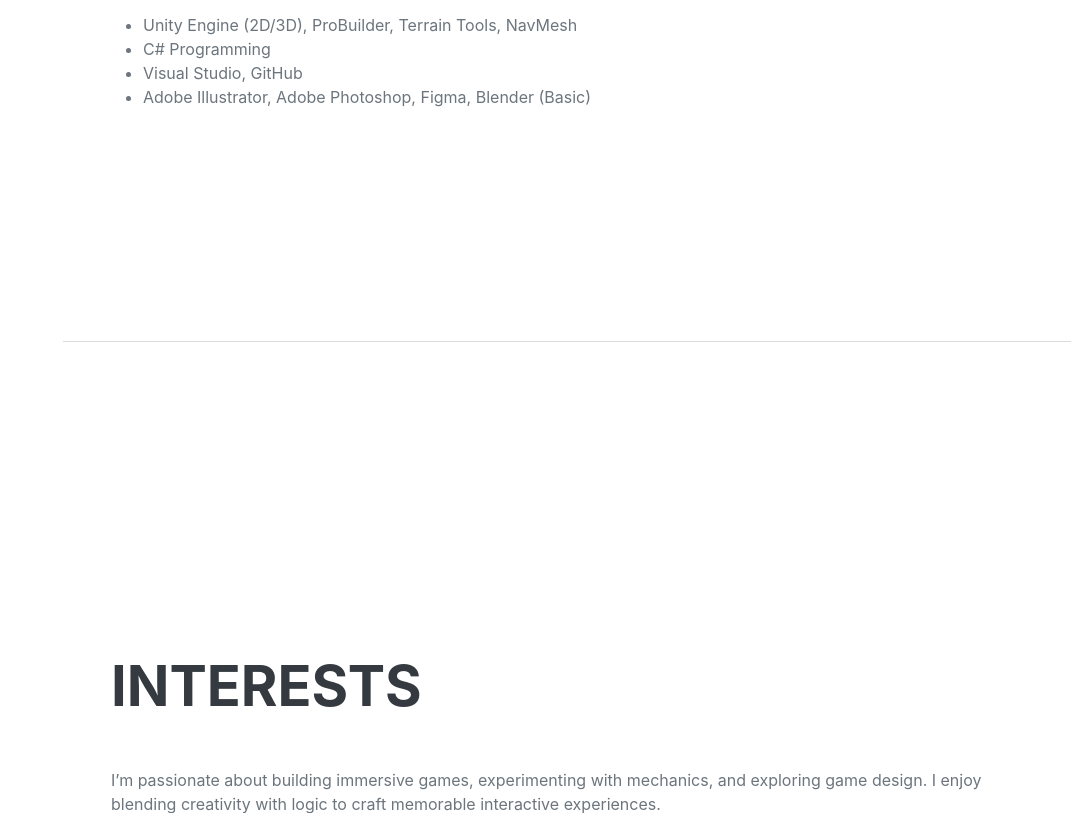
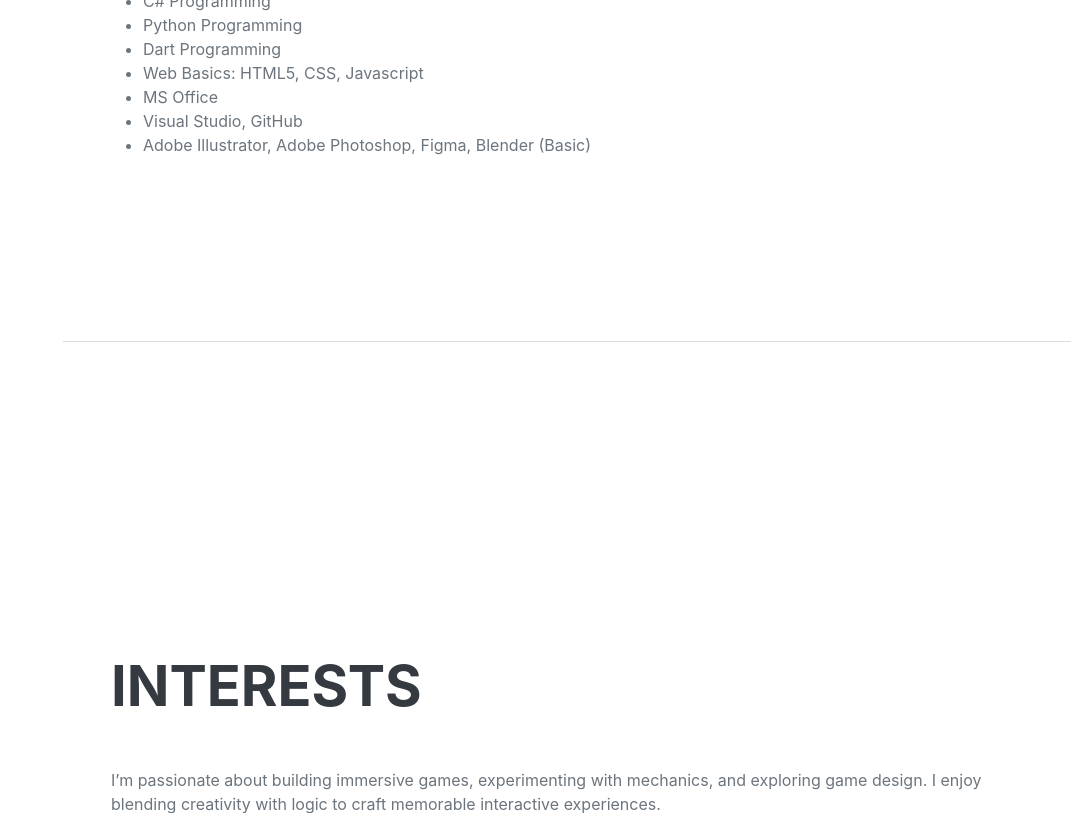
Before and after one commit to 99Hassam99/99hassam99.github.io, a plain HTML site: page index.html in a window 1280 px wide. Shown: the part 4978-5791 px from the top of the page, without its empty margins (209-1280 px from the left). Drawn offline with nearby package versions, Linux system fonts and the light colour scheme; a web font is replaced by a local one.

Commit message:
Update index.html

```diff
--- a/index.html
+++ b/index.html
@@ -132,6 +132,10 @@
             <ul>
                 <li>Unity Engine (2D/3D), ProBuilder, Terrain Tools, NavMesh</li>
                 <li>C# Programming</li>
+                <li>Python Programming</li>
+                <li>Dart Programming</li>
+                <li>Web Basics: HTML5, CSS, Javascript</li>
+                <li>MS Office</li>
                 <li>Visual Studio, GitHub</li>
                 <li>Adobe Illustrator, Adobe Photoshop, Figma, Blender (Basic)</li>
             </ul>
```
